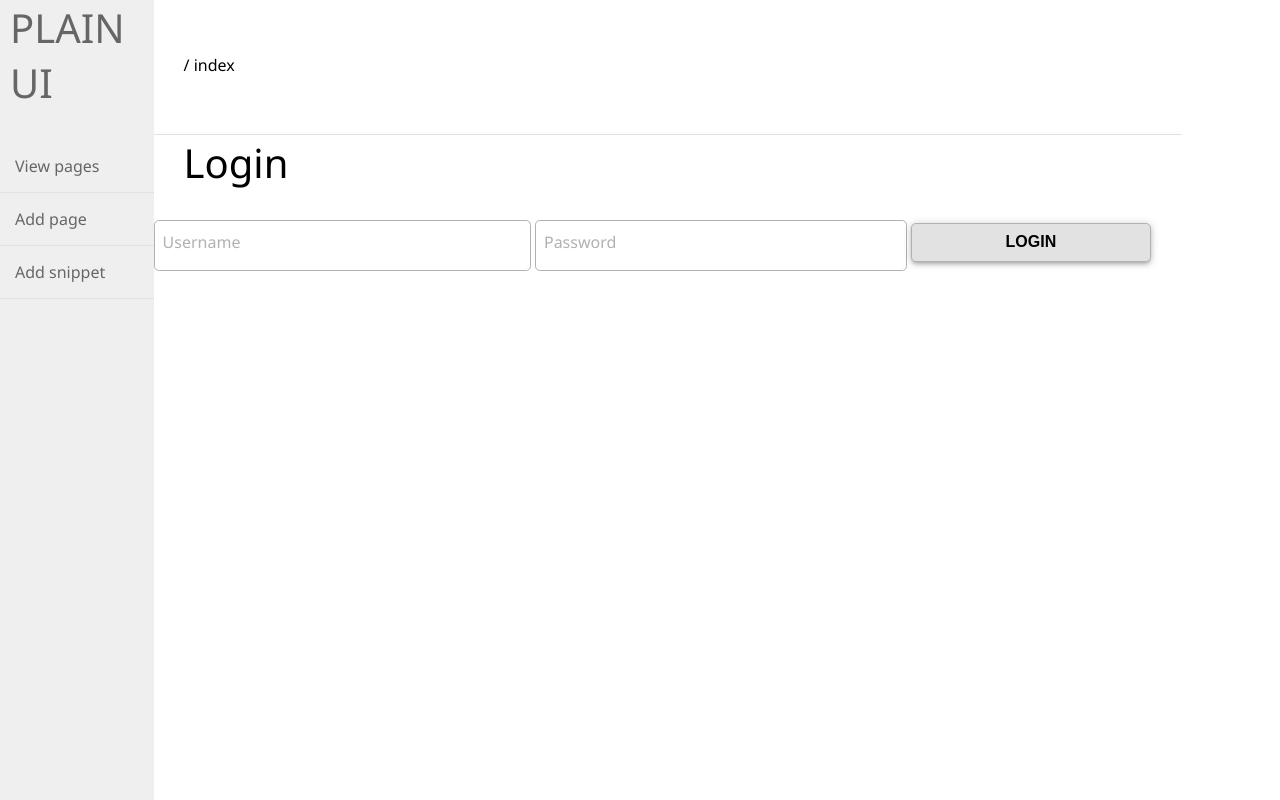
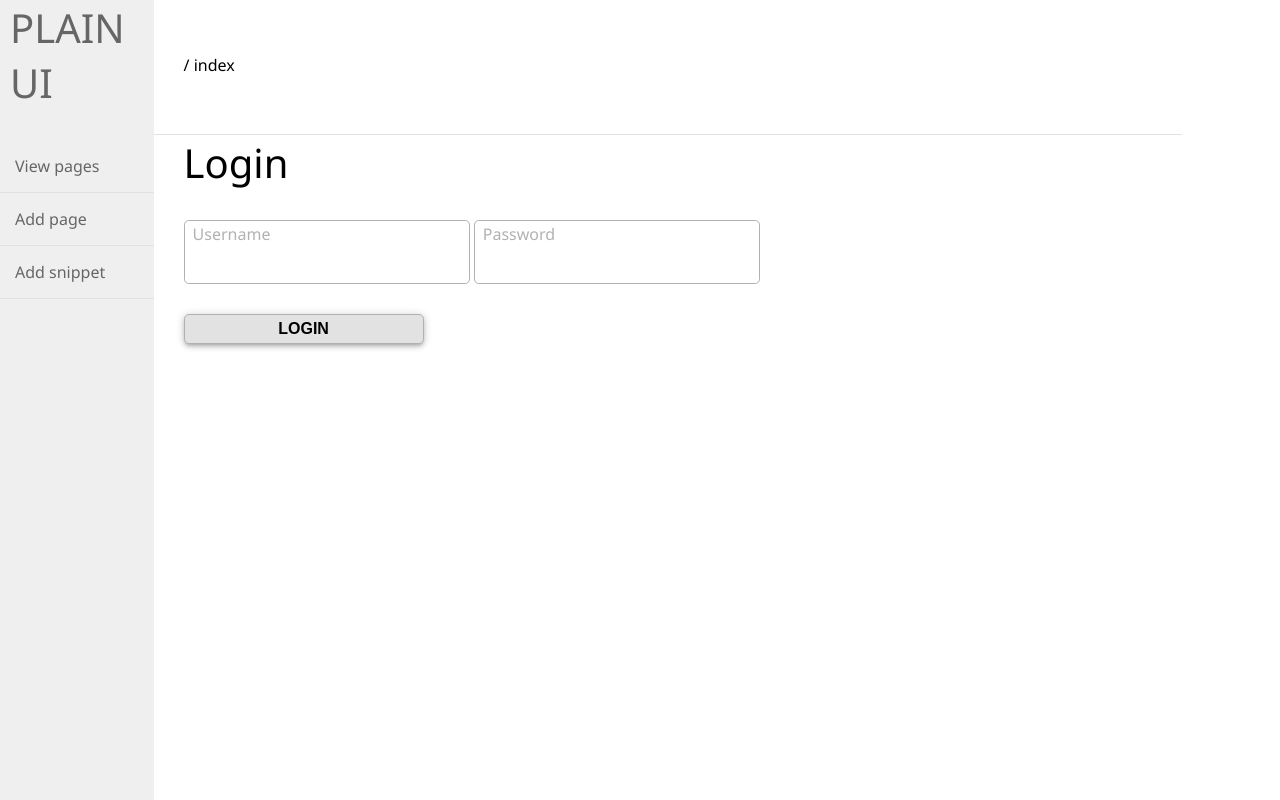
Before and after one commit to flaneurette/Luxa, a PHP site: page /login/ in a window 1280 px wide. Run offline with PHP 8.4, Linux system fonts and the light colour scheme; some web fonts are replaced.

Commit message:
Add files via upload

```diff
--- a/assets/css/tokens.css
+++ b/assets/css/tokens.css
@@ -360,3 +360,22 @@ hr {
 		height: 50vh;
 		border: 1px solid var(--lightgrey);
 	}
+	fieldset {
+		display: inline-block;
+		clear:both;
+	}
+
+	.loginform {
+		margin:  var(--spacing-xlarge);
+	}
+	.loginform input {
+		display: block;
+		clear:both;
+		padding: 5px;
+	}
+	.loginform input[type="submit"] {
+		margin-top:  var(--spacing-xlarge);
+	}
+	table {
+		margin:  var(--spacing-xlarge);
+	}
```
